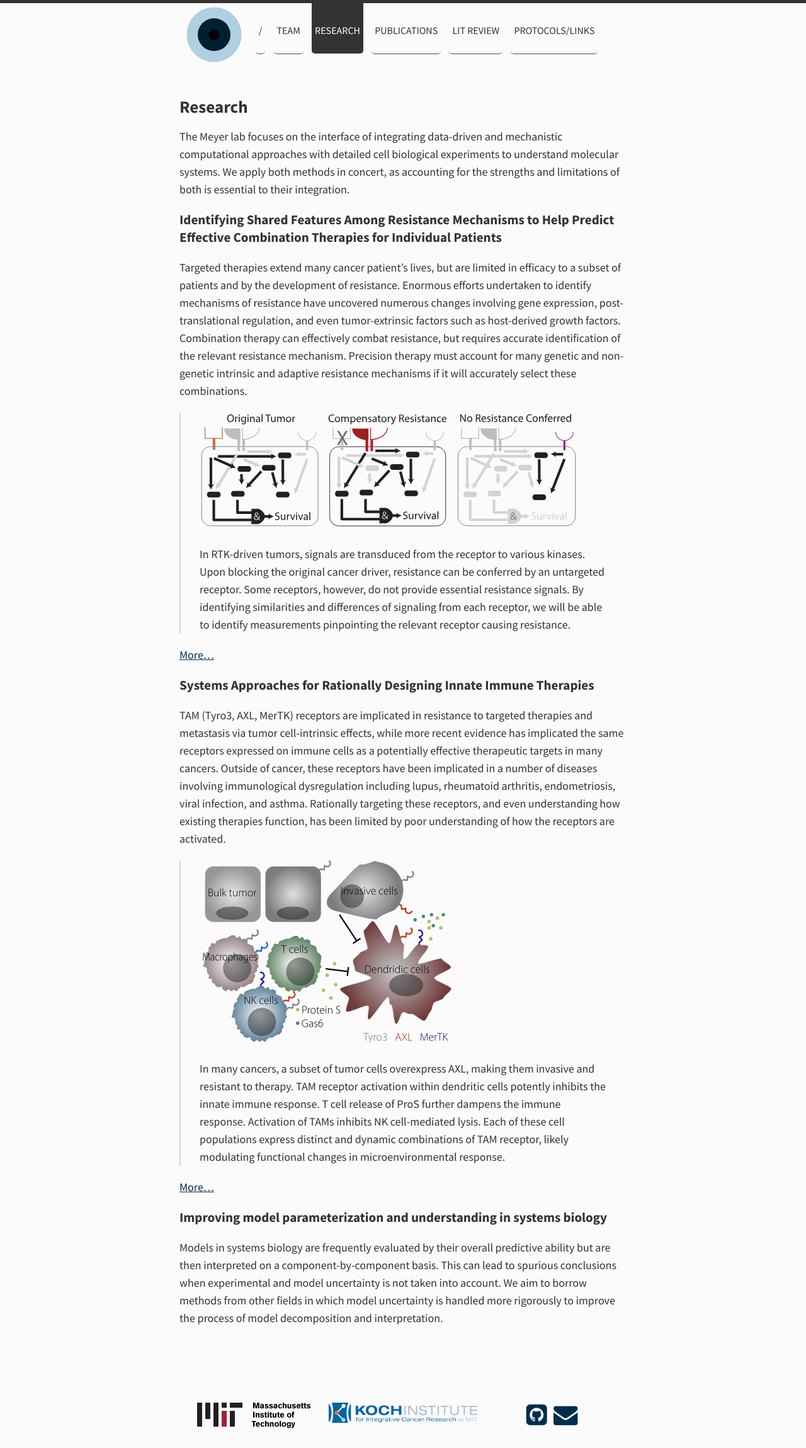
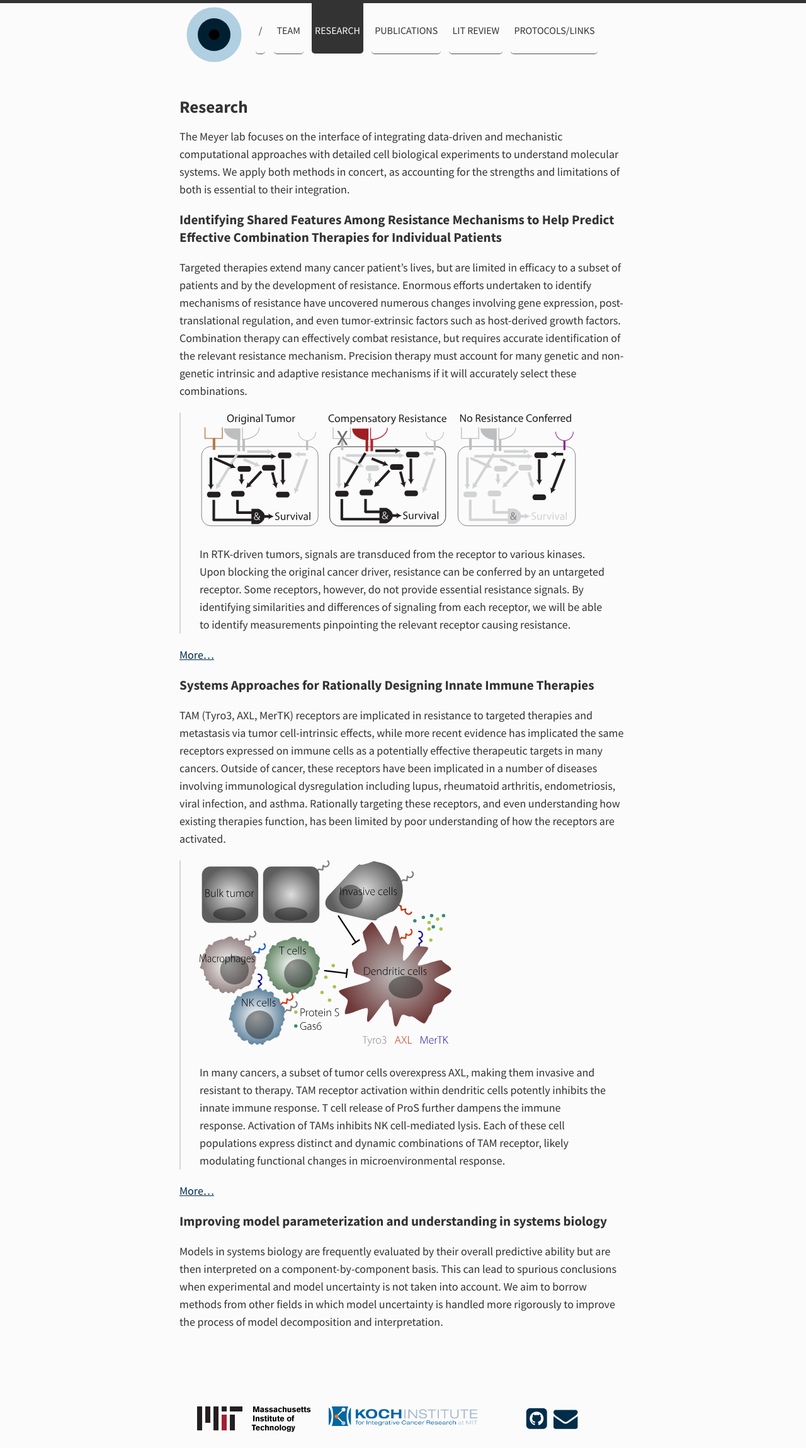
Before and after one commit to meyer-lab/asmlab.org, a Jekyll site: the page built from research/index.md, in a window 1280 px wide. Shown: the whole page at 63% size. Built offline with Jekyll 4.4.1, drawn with Linux system fonts in a browser that asks for light colours; nearby versions of some CDN libraries; Markdown is read by kramdown in place of the engine named in the settings; comment, search, counter and statistics services are not loaded.

Commit message:
Change TAM graphic to correct dendritic spelling and convert to SVG.

```diff
--- a/googlee4c55d18ce985d45.html
+++ /dev/null
@@ -1 +0,0 @@
-google-site-verification: googlee4c55d18ce985d45.html
--- a/research/index.md
+++ b/research/index.md
@@ -18,7 +18,7 @@ Targeted therapies extend many cancer patient's lives, but are limited in effica
 
 TAM (Tyro3, AXL, MerTK) receptors are implicated in resistance to targeted therapies and metastasis via tumor cell-intrinsic effects, while more recent evidence has implicated the same receptors expressed on immune cells as a potentially effective therapeutic targets in many cancers. Outside of cancer, these receptors have been implicated in a number of diseases involving immunological dysregulation including lupus, rheumatoid arthritis, endometriosis, viral infection, and asthma. Rationally targeting these receptors, and even understanding how existing therapies function, has been limited by poor understanding of how the receptors are activated.
 
-> <img src="/public/images/TAM.png" width="400px" alt="TAM concept" />
+> <img src="/public/images/TAM.svg" width="400px" alt="TAM concept" />
 > In many cancers, a subset of tumor cells overexpress AXL, making them invasive and resistant to therapy. TAM receptor activation within dendritic cells potently inhibits the innate immune response. T cell release of ProS further dampens the immune response. Activation of TAMs inhibits NK cell-mediated lysis. Each of these cell populations express distinct and dynamic combinations of TAM receptor, likely modulating functional changes in microenvironmental response.
 
 [More...](./TAM.html)
```
Also changed, not shown: research/TAM.md (+1 -1 lines), public/images/TAM.png (deleted), public/images/TAM.svg (added).
